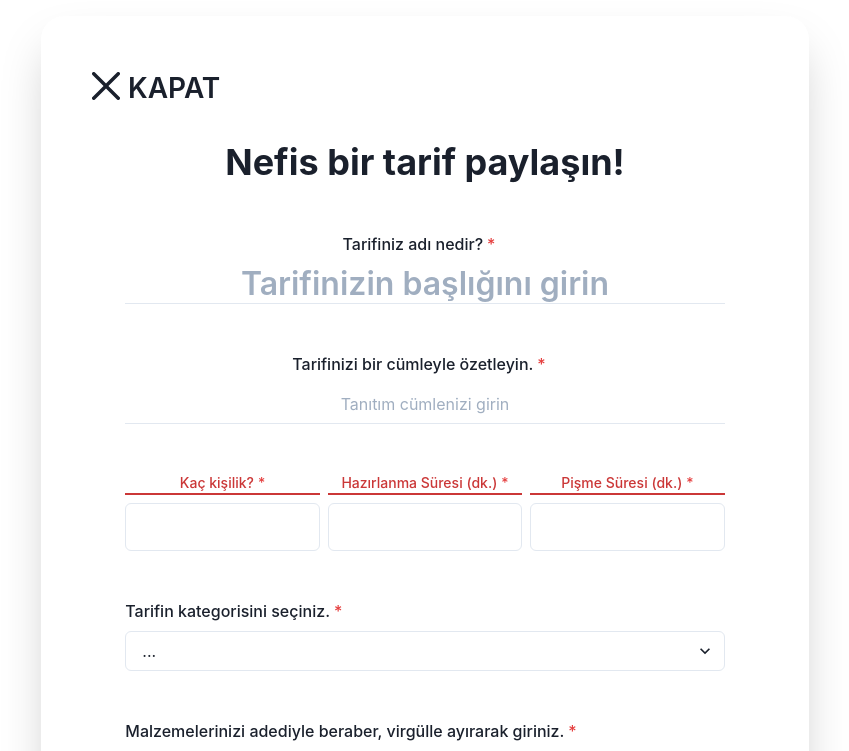
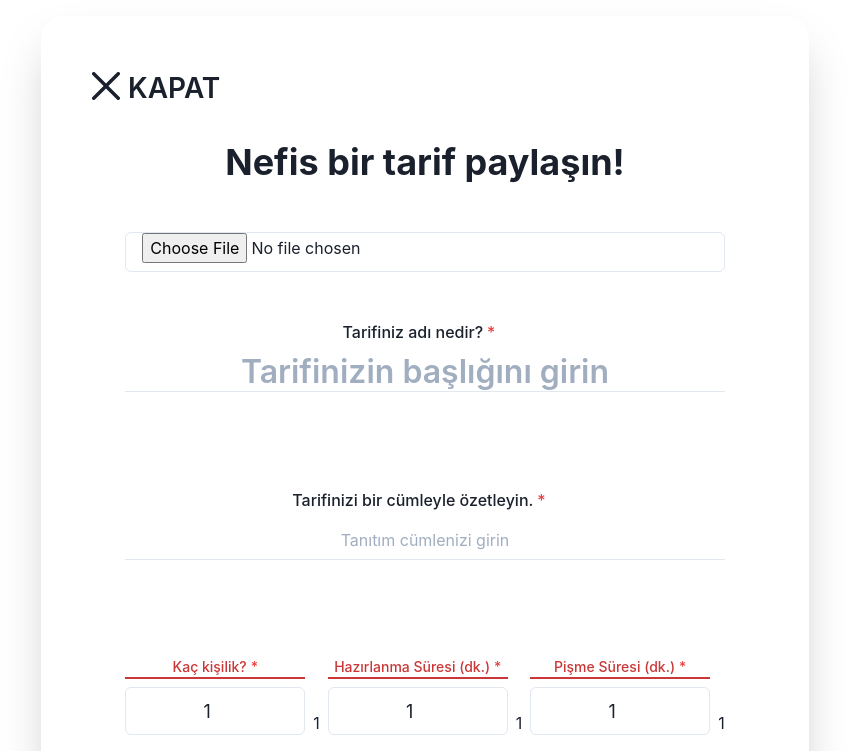
Before and after one commit to frknn/ne-yesek, a Next.js app: page /share in a window 1280 px wide. Shown: the top 751 px of the page, without its empty margins (215-1064 px from the left). Built offline with nearby package versions, Linux system fonts and the light colour scheme; sample sign-in values are in the browser's storage.

Commit message:
implemented image upload with Cloudinary

```diff
--- a/src/components/recipe-card-list/RecipeCardList.js
+++ b/src/components/recipe-card-list/RecipeCardList.js
@@ -8,7 +8,7 @@ const RecipeCardList = (props) => {
   return (
     <Wrap
       justify="center"
-      align="center"
+      align="flex-start"
       mx={mx || "auto"}
       my={my || 24}
       w={w || ["100%", "80%"]}
--- a/src/components/recipe-card/RecipeCard.js
+++ b/src/components/recipe-card/RecipeCard.js
@@ -38,7 +38,7 @@ const RecipeCard = (props) => {
     <WrapItem
       w={w || ["85%", "80%", "45%", "30%"]}
       m={4}
-      onClick={() => router.push(`/recipe/${recipe._id}`)}
+      onClick={() => router.push(`/recipe/${recipe._id}`).then(() => window.scrollTo(0, 0))}
     >
       <Box
         role="group"
@@ -50,6 +50,9 @@ const RecipeCard = (props) => {
         overflow="hidden">
 
         <Image
+          w="full"
+          h="200px"
+          objectFit="cover"
           src={recipe.coverPhoto}
           alt={"recipe cover photo"}
           transition="all 0.2s ease-in-out"
--- a/src/components/recipe-page/Recipe.js
+++ b/src/components/recipe-page/Recipe.js
@@ -47,7 +47,7 @@ const Recipe = ({recipe}) => {
               borderWidth="2px"
               borderColor="darkRed"
             />
-            <Link scroll={true}
+            <Link
               href={`/user/${recipe.owner._id}`}>
               <ChakraLink
                 fontWeight="semibold"
--- a/src/components/share-form/ShareForm.js
+++ b/src/components/share-form/ShareForm.js
@@ -3,6 +3,7 @@ import {
   FormControl,
   FormLabel,
   Heading,
+  Image,
   Input,
   NumberInput,
   NumberInputField,
@@ -23,13 +24,39 @@ import {
 import { useState } from "react";
 import { useRouter } from "next/router";
 import ShareFormLayout from './subcomponents/ShareFormLayout'
+import { createRecipe, uploadImage } from '../../services/recipeService'
+import axios from 'axios'
 
 const ShareForm = () => {
 
+  const categories = [
+    'kahvaltılık',
+    'atıştırmalık',
+    'aperatif',
+    'meze',
+    'başlangıç',
+    'ara sıcak',
+    'ana yemek',
+    'tatlı',
+    'ekmek arası',
+    'soğuk içecek',
+    'sıcak içecek'
+  ]
+
   const [currentStep, setCurrentStep] = useState('')
   const [recipeSteps, setRecipeSteps] = useState([])
+  const [category, setCategory] = useState(categories[0])
+  const [title, setTitle] = useState('')
+  const [description, setDescription] = useState('')
+  const [amount, setAmount] = useState(1)
+  const [prepTime, setPrepTime] = useState(1)
+  const [cookTime, setCookTime] = useState(1)
+  const [ingredients, setIngredients] = useState('')
+  const [coverPhoto, setCoverPhoto] = useState('')
+
   const router = useRouter()
   const toast = useToast()
+
 
   const handleMove = (direction, index) => {
     let tempArr = [...recipeSteps]
@@ -51,14 +78,98 @@ const ShareForm = () => {
     setRecipeSteps(recipeSteps.filter((recipe, idx) => idx !== index))
   }
 
+  const handleAddStep = () => {
+    if (currentStep) {
+      setRecipeSteps(recipeSteps.concat(currentStep))
+    }
+  }
+
+  const handleImageUpload = async (e) => {
+
+    const file = e.target.files[0]
+
+    if(!file) {
+      return
+    }
+
+    if (file.size > 1048576) {
+      toast({
+        description: "Resim boyutu 1MB'tan küçük olmalıdır!",
+        isClosable: true,
+        status: 'error'
+      })
+      return
+    }
+
+    const data = await uploadImage(file)
+    console.log('DATA from uplaod service: ', data)
+    setCoverPhoto(data.data.url)
+  }
+
+  const handleSubmit = async (e) => {
+    e.preventDefault()
+    if (!(coverPhoto && title && description && amount && prepTime && cookTime && ingredients && recipeSteps.length)) {
+      toast({
+        description: 'Lütfen tüm alanları doldurunuz!',
+        isClosable: true,
+        position: 'top-right',
+        duration: 9000,
+        status: 'error'
+      })
+
+      return
+
+    } else {
+      const recipeObject = {
+        coverPhoto,
+        title,
+        description,
+        amount,
+        category,
+        prepTime,
+        cookTime,
+        ingredients: ingredients.split(',').map(i => i.trim()),
+        recipeSteps,
+      }
+
+      const data = await createRecipe(recipeObject)
+
+      if (data.success) {
+        toast({
+          description: 'Tarifiniz paylaşıldı!',
+          duration: 9000,
+          isClosable: true,
+          status: 'success'
+        })
+        router.push('/').then(() => window.scrollTo(0, 0))
+      } else {
+        toast({
+          description: 'Bir hata meydana geldi, lütfen tekrar deneyin!',
+          duration: 9000,
+          isClosable: true,
+          status: 'error',
+          position: 'top-right'
+        })
+      }
+    }
+  }
+
   return (
-    <>
-      <ShareFormLayout>
+
+    <ShareFormLayout handleSubmit={handleSubmit}>
       <Heading>Nefis bir tarif paylaşın!</Heading>
+      <Input
+        type="file"
+        accept="image/*"
+        onChange={handleImageUpload}
+      />
+      {coverPhoto && <Image borderRadius="xl" w="100%" src={coverPhoto} alt="uploaded recipe image" />}
       <FormControl id="title" isRequired>
         <FormLabel textAlign="center">Tarifiniz adı nedir?</FormLabel>
         <Input
           type="text"
+          value={title}
+          onChange={e => setTitle(e.target.value)}
           placeholder="Tarifinizin başlığını girin"
           focusBorderColor="lightRed"
           variant="flushed"
@@ -67,18 +178,22 @@ const ShareForm = () => {
           fontWeight="semibold"
         />
       </FormControl>
+      <p>{title}</p>
       <FormControl id="description" isRequired>
         <FormLabel
           textAlign="center"
         >Tarifinizi bir cümleyle özetleyin.</FormLabel>
         <Input
           type="text"
+          value={description}
+          onChange={e => setDescription(e.target.value)}
           placeholder="Tanıtım cümlenizi girin"
           focusBorderColor="lightRed"
           variant="flushed"
           textAlign="center"
         />
       </FormControl>
+      <p>{description}</p>
       <HStack align="flex-end">
         <FormControl id="amount" isRequired>
           <FormLabel fontSize="sm" mx={0} color="darkRed" borderBottom="2px solid" borderBottomColor="darkRed"
@@ -87,12 +202,16 @@ const ShareForm = () => {
             min={1} max={999}
             size="lg"
             focusBorderColor="lightRed"
+            defaultValue={amount}
+            clampValueOnBlur={false}
           >
             <NumberInputField
               textAlign="center"
+              onChange={e => setAmount(e.target.value)}
             />
           </NumberInput>
         </FormControl>
+        <p>{amount}</p>
         <FormControl id="prepTime" isRequired>
           <FormLabel fontSize="sm" mx={0} color="darkRed" borderBottom="2px solid" borderBottomColor="darkRed"
             textAlign="center">Hazırlanma Süresi (dk.)</FormLabel>
@@ -100,12 +219,16 @@ const ShareForm = () => {
             min={1} max={999}
             size="lg"
             focusBorderColor="lightRed"
+            defaultValue={prepTime}
+            clampValueOnBlur={false}
           >
             <NumberInputField
               textAlign="center"
+              onChange={e => setPrepTime(e.target.value)}
             />
           </NumberInput>
         </FormControl>
+        <p>{prepTime}</p>
         <FormControl id="cookTime" isRequired>
           <FormLabel fontSize="sm" mx={0} color="darkRed" borderBottom="2px solid" borderBottomColor="darkRed"
             textAlign="center">Pişme Süresi (dk.)</FormLabel>
@@ -113,24 +236,37 @@ const ShareForm = () => {
             min={1} max={999}
             size="lg"
             focusBorderColor="lightRed"
+            defaultValue={cookTime}
+            clampValueOnBlur={false}
           >
             <NumberInputField
               textAlign="center"
+              onChange={e => setCookTime(e.target.value)}
             />
           </NumberInput>
         </FormControl>
+        <p>{cookTime}</p>
       </HStack>
       <FormControl isRequired>
         <FormLabel>Tarifin kategorisini seçiniz.</FormLabel>
-          <Select placeholder="..." focusBorderColor="lightRed">
-            <option value="kahvaltılık">kahvaltılık</option>
-            <option value="atıştırmalık">atıştırmalık</option>
-            <option value="soğuk içecek">soğuk içecek</option>
+        <Select value={category} onChange={e => setCategory(e.target.value)} focusBorderColor="lightRed">
+          {
+            categories.map(category => (
+              <option key={category} value={category}>{category}</option>
+            ))
+          }
         </Select>
+        <p>{category}</p>
       </FormControl>
       <FormControl isRequired>
         <FormLabel>Malzemelerinizi adediyle beraber, virgülle ayırarak giriniz.</FormLabel>
-          <Textarea focusBorderColor="lightRed" placeholder="Örnek: 2 adet domates, 1 bardak su, yarım soğan" />
+        <Textarea
+          focusBorderColor="lightRed"
+          placeholder="Örnek: 2 adet domates, 1 bardak su, yarım soğan"
+          value={ingredients}
+          onChange={e => setIngredients(e.target.value)}
+        />
+        <p>{ingredients}</p>
       </FormControl>
       <FormControl isRequired>
         <FormLabel>Tarifinizi adım adım anlatın.</FormLabel>
@@ -142,9 +278,7 @@ const ShareForm = () => {
             placeholder="Tarif adımını yazıp Ekle'ye basın"
           />
           <InputRightElement>
-              <Button onClick={() => {
-                setRecipeSteps(recipeSteps.concat(currentStep))
-              }}
+            <Button onClick={handleAddStep}
               _hover={{ bgColor: 'lightRed' }}
               bgColor="darkRed"
               color="lightGray"
@@ -195,6 +329,7 @@ const ShareForm = () => {
         )}
       </OrderedList>
       <Button
+        type="submit"
         bgColor="lightRed"
         color="lightGray"
         w="full"
@@ -202,7 +337,7 @@ const ShareForm = () => {
         _hover={{ bgColor: 'darkRed' }}
       >Gönder</Button>
     </ShareFormLayout>
-    </>
+
   );
 }
 
--- a/src/components/share-form/subcomponents/ShareFormLayout.js
+++ b/src/components/share-form/subcomponents/ShareFormLayout.js
@@ -1,7 +1,7 @@
 import { Box, VStack } from '@chakra-ui/react'
 import CloseButton from '../../close-button/CloseButton'
 
-const ShareFormLayout = ({ children }) => {
+const ShareFormLayout = ({ children, handleSubmit }) => {
   return (
     <Box
       w={["100%", "100%", "80%", "60%"]}
@@ -12,6 +12,7 @@ const ShareFormLayout = ({ children }) => {
       m={["0 auto", "0rem auto", "1rem auto"]}
       p={[4, 8, 12]}
     >
+      <form onSubmit={handleSubmit}>
       <CloseButton />
       <VStack
         w="90%"
@@ -21,6 +22,7 @@ const ShareFormLayout = ({ children }) => {
       >
         {children}
       </VStack>
+      </form>
     </Box>
   );
 }
--- a/src/services/recipeService.js
+++ b/src/services/recipeService.js
@@ -3,6 +3,56 @@ import axios from 'axios'
 const URL = `http://localhost:5000/api/v1/recipes`
 
 export const getRecipesByTitle = async (title) => {
-  const response = await axios.get(`${URL}?title=${title}`)
-  return response.data.data
+  try {
+    const response = await axios.get(`${URL}?title=${title}`)
+    return response.data
+  } catch (error) {
+    return error.response.data
+  }
 }
+
+export const getAllRecipes = async () => {
+  try {
+    const response = await axios.get(URL)
+    return response.data
+  } catch (error) {
+    return error.response.data
+  }
+
+}
+
+export const createRecipe = async (recipeObject) => {
+  try {
+    const token = JSON.parse(localStorage.getItem('accessToken'))
+
+    const response = await axios.post(URL, recipeObject, {
+      headers: {
+        'Content-Type': 'application/json',
+        'Authorization': 'Bearer ' + token
+      }
+    })
+    return response.data
+
+  } catch (error) {
+    return error.response.data
+  }
+}
+
+export const uploadImage = async (image) => {
+  try {
+    console.log('SERVICE FUNCTION STARTED')
+     const url = "https://api.cloudinary.com/v1_1/dgxfhzjli/upload";
+
+    const formData = new FormData()
+    formData.append('file', image)
+    formData.append('upload_preset', 'ml_default')
+
+    const response = await axios.post(url, formData)
+    console.log('SERVICE FUNCTION ENDED: ', response)
+
+    return response
+
+  } catch (error) {
+    return error
+  }
+}
```
Also changed, not shown: src/components/search/Search.js (+5 -7 lines), src/pages/index.js (+11 -8 lines). Lines whose indentation alone changed are shown as unchanged.
